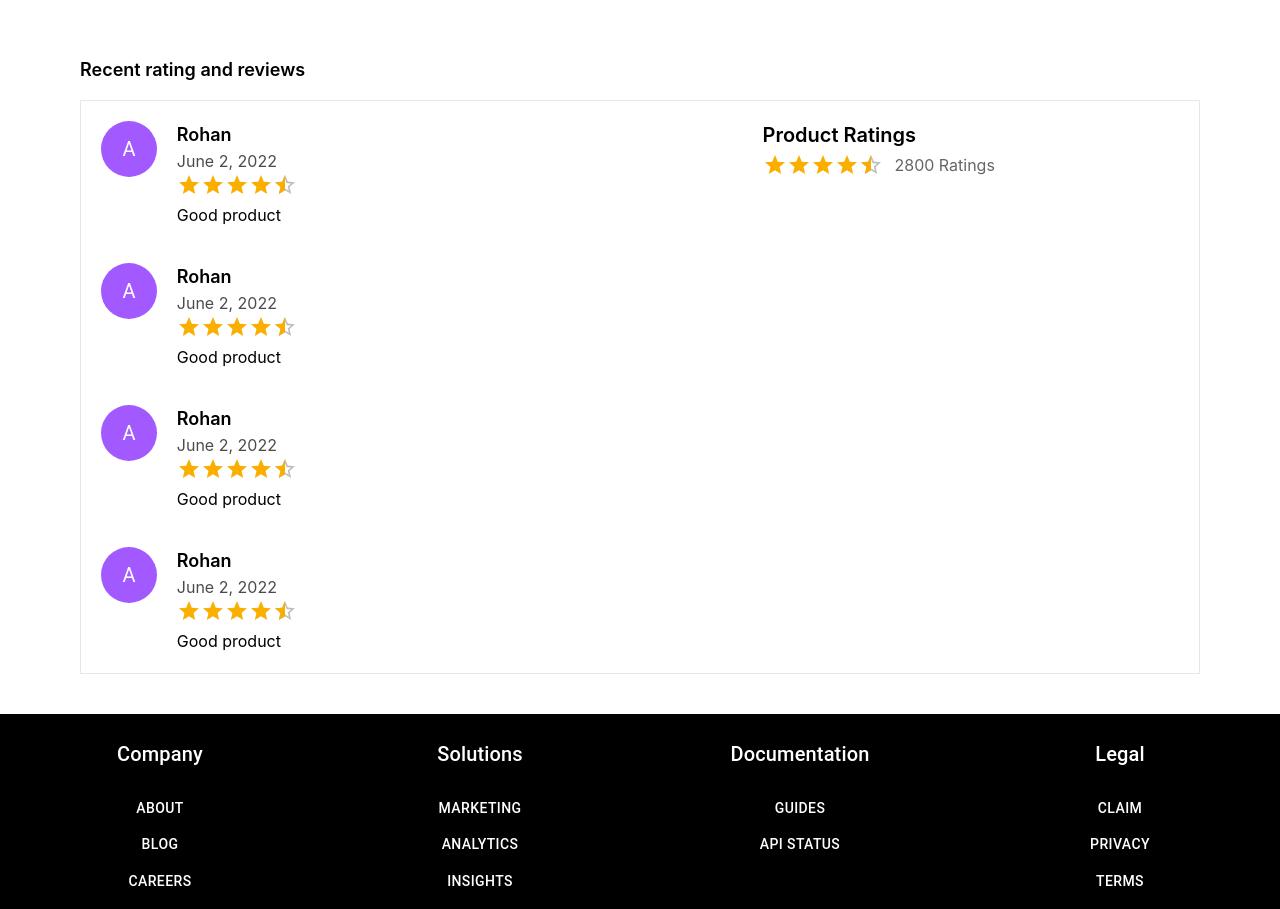
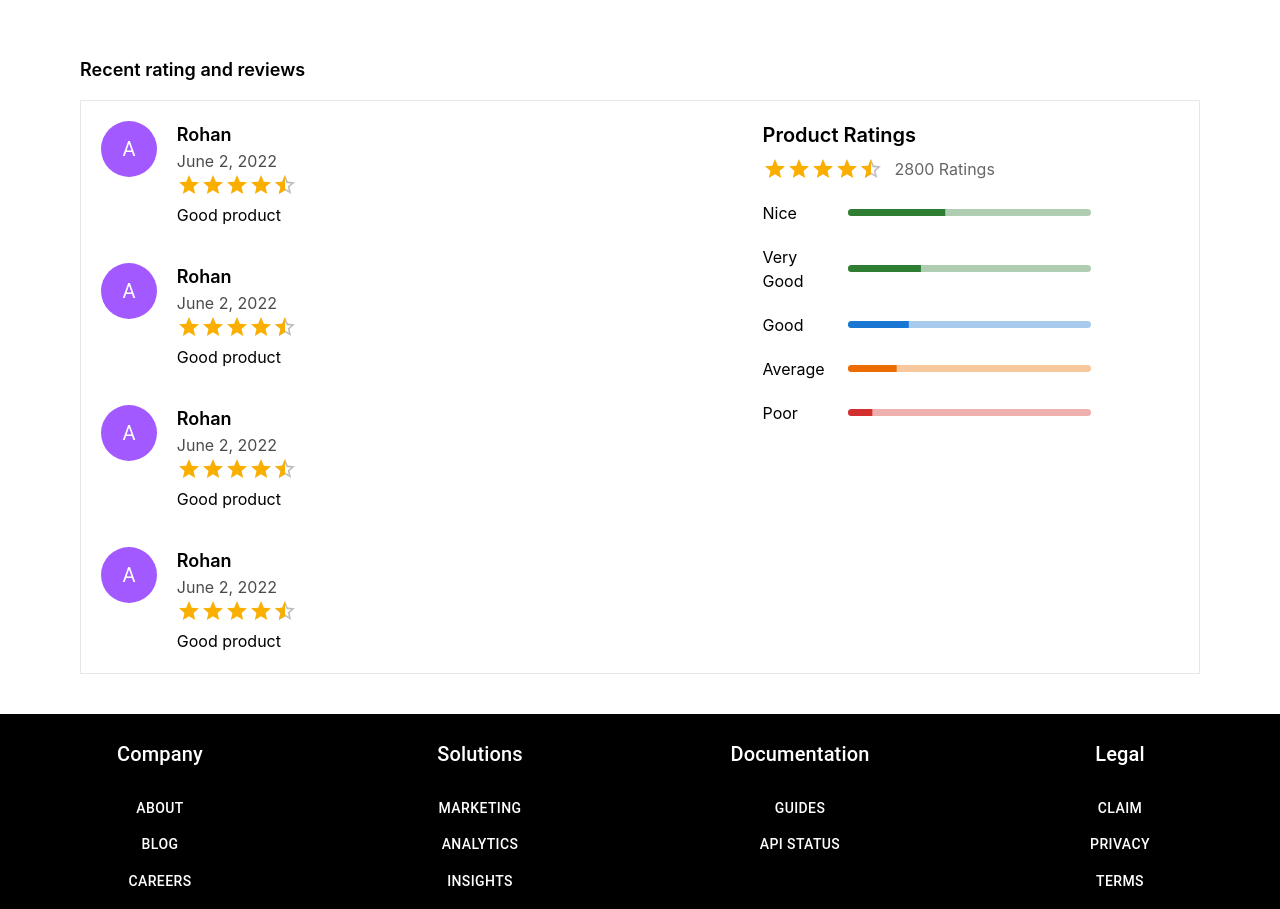
Before and after one commit to Abhishek-Mallick/Shop-Swift, a React (Create React App) app: page / in a window 1280 px wide. Shown: the part 1160-2069 px from the top of the page. Built offline with nearby package versions, Linux system fonts and the light colour scheme.

Commit message:
Update ProductDetails component with additional rating progress bars

```diff
--- a/src/Customer/Components/ProductDetails/ProductDetails.jsx
+++ b/src/Customer/Components/ProductDetails/ProductDetails.jsx
@@ -1,7 +1,7 @@
 import { useState } from 'react'
 import { StarIcon } from '@heroicons/react/20/solid'
 import { RadioGroup } from '@headlessui/react'
-import { Button, Grid, Rating } from '@mui/material'
+import { Box, Button, Grid, LinearProgress, Rating } from '@mui/material'
 import ProductReviewCard from './ProductReviewCard'
 
 const product = {
@@ -257,11 +257,65 @@ export default function ProductDetails() {
                             </div>
                         </Grid>
                         <Grid item xs={5}>
-                            <h1 className='text-xl font-semibold pb-1'>Product Ratings</h1>
+                            <h1 className='text-xl font-semibold pb-2'>Product Ratings</h1>
                             <div className='flex item-center space-x-3'>
                                 <Rating name='read-only' value={4.5} readonly precision={0.5}/>
                                 <p className='opacity-60'>2800 Ratings</p>
                             </div>
+                            <Box className='mt-5 space-y-4'>
+                              <Grid container alignItems="center" gap={2}>
+                                <Grid item xs={2}>
+                                  <p>Nice</p>
+                                </Grid>
+                                <Grid item xs={7}>
+                                <LinearProgress sx={{bgcolor:"gray-200", borderRadius:4, height:7}} variant="determinate" value={40} color='success' />
+                                </Grid>
+                              </Grid>
+                            </Box>
+
+                            <Box className='mt-5'>
+                              <Grid container alignItems="center" gap={2}>
+                                <Grid item xs={2}>
+                                  <p>Very Good</p>
+                                </Grid>
+                                <Grid item xs={7}>
+                                <LinearProgress sx={{bgcolor:"gray-200", borderRadius:4, height:7}} variant="determinate" value={30} color='success' />
+                                </Grid>
+                              </Grid>
+                            </Box>
+
+                            <Box className='mt-5'>
+                              <Grid container alignItems="center" gap={2}>
+                                <Grid item xs={2}>
+                                  <p>Good</p>
+                                </Grid>
+                                <Grid item xs={7}>
+                                <LinearProgress sx={{bgcolor:"gray-200", borderRadius:4, height:7}} variant="determinate" value={25} color='primary' />
+                                </Grid>
+                              </Grid>
+                            </Box>
+
+                            <Box className='mt-5'>
+                              <Grid container alignItems="center" gap={2}>
+                                <Grid item xs={2}>
+                                  <p>Average</p>
+                                </Grid>
+                                <Grid item xs={7}>
+                                <LinearProgress sx={{bgcolor:"gray-200", borderRadius:4, height:7}} variant="determinate" value={20} color='warning' />
+                                </Grid>
+                              </Grid>
+                            </Box>
+
+                            <Box className='mt-5'>
+                              <Grid container alignItems="center" gap={2}>
+                                <Grid item xs={2}>
+                                  <p>Poor</p>
+                                </Grid>
+                                <Grid item xs={7}>
+                                <LinearProgress sx={{bgcolor:"gray-200", borderRadius:4, height:7}} variant="determinate" value={10} color='error' />
+                                </Grid>
+                              </Grid>
+                            </Box>
                         </Grid>
                     </Grid>
             </div>
```
